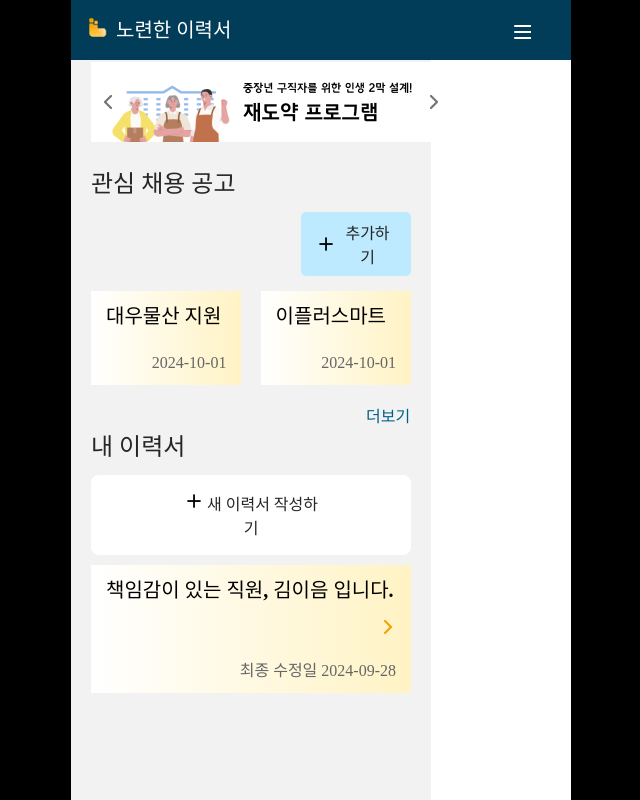
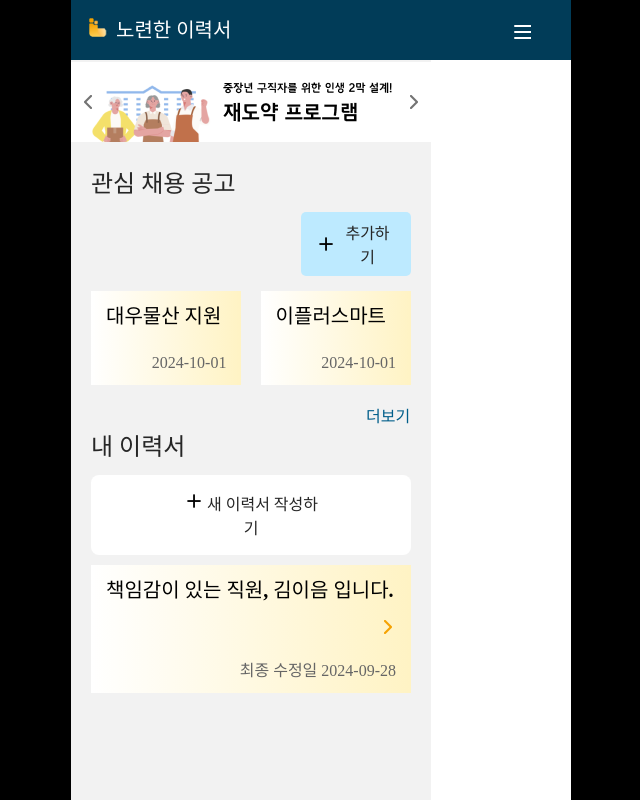
Before and after one commit to seeize/SWUTeam1-Front, a React (Create React App) app: page /home in a window 1280 px wide. Shown: the top 800 px of the page, without its empty margins (319-959 px from the left). Built offline with nearby package versions, Linux system fonts and the light colour scheme; a web font is replaced by a local one.

Commit message:
배너 마진 실수 ㅎ

```diff
--- a/src/assets/sass/section/Home.scss
+++ b/src/assets/sass/section/Home.scss
@@ -10,6 +10,10 @@
     width: 360px;
     height: 100vh;
     background-color: #F2F2F2;
+  }
+
+  .Home-Banner {
+    margin-left: -20px;
   }
 
   /*관심 채용 공고, 내 이력서*/
```
